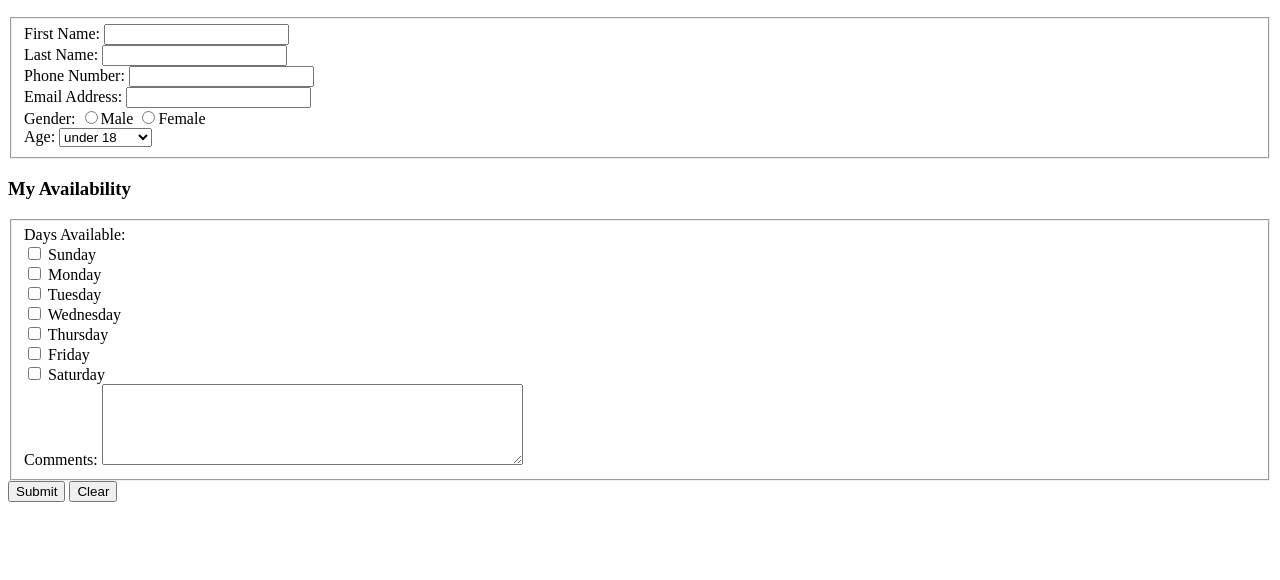
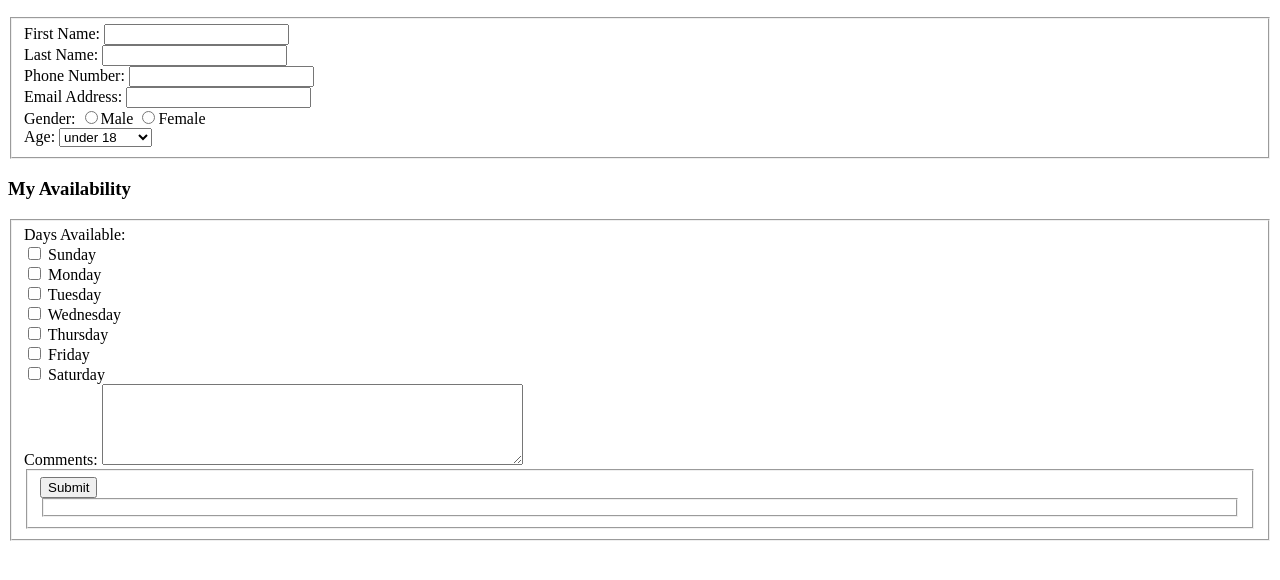
Before and after one commit to djrybski/itmdlab4, a plain HTML site: page index.html in a window 1280 px wide. Shown: the part 104-684 px from the top of the page. Drawn offline with Linux system fonts and the light colour scheme.

Commit message:
fixing typos

```diff
--- a/index.html
+++ b/index.html
@@ -73,6 +73,7 @@
 
 	     <input type="checkbox" name="available_field[]" value="Sunday">
 	     <label> Sunday </label>
+</div>
 <div>
 
                 <input type="checkbox" name="available_field[]" value="Monday">
@@ -106,10 +107,11 @@
                 <label> Comments: </label>
                 <textarea name="comments_field" rows="5" cols="50"></textarea>
 </div>
-</fieldset>
-		<input type="hidden" name="hidden_field" value=“rybski“>
-		<button type="submit" value="Submit"> Submit </button>
-		<button type="reset" value="Clear"> Clear </button>
+ <fieldset>
+
+	 <input type="hidden" name="hidden_field" value="drybski@hawk.iit.edu- Dan Rybski">
+		<input type="submit" name="Send Me">
+<fieldset>
 	</form>
 </body>
 </html>
```
